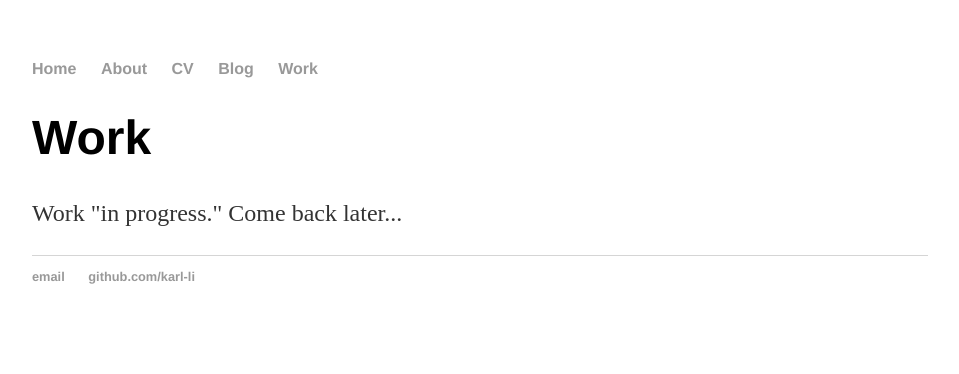
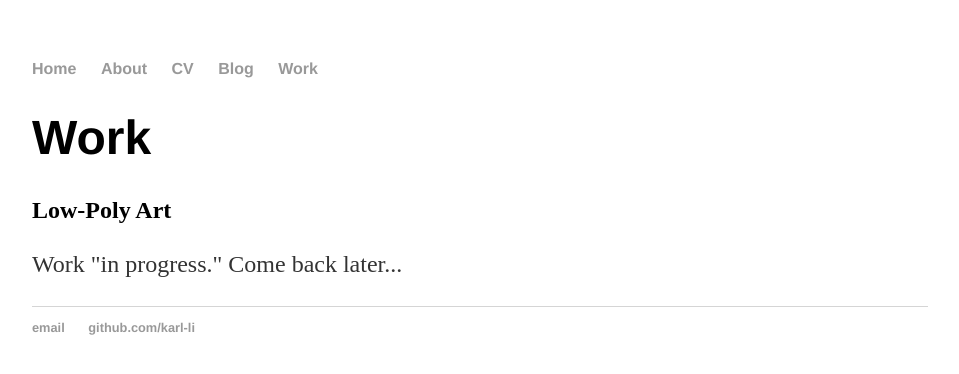
Before and after one commit to karl-li/karl-li.github.io, a Jekyll site: the page built from work/index.html, in a window 1280 px wide. Shown: the top 374 px of the page, without its empty margins (160-1119 px from the left). Built offline with Jekyll 4.4.1, drawn with Linux system fonts in a browser that asks for light colours.

Commit message:
Update index.html

```diff
--- a/work/index.html
+++ b/work/index.html
@@ -4,5 +4,6 @@ title: Karl Li - Work
 ---
 <div class="blurb">
 	<h1>Work</h1>
+	<h2>Low-Poly Art</h2>
 	<p>Work "in progress." Come back later...</em></p>
 </div><!-- /.blurb -->
```
